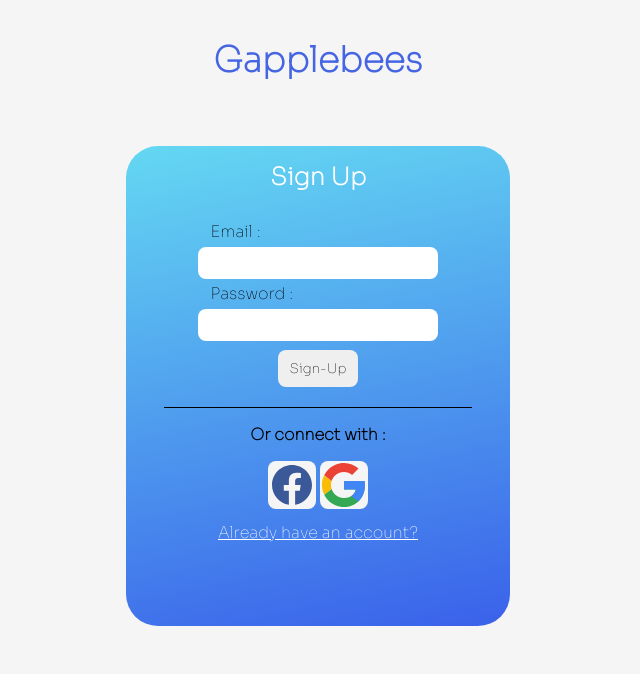
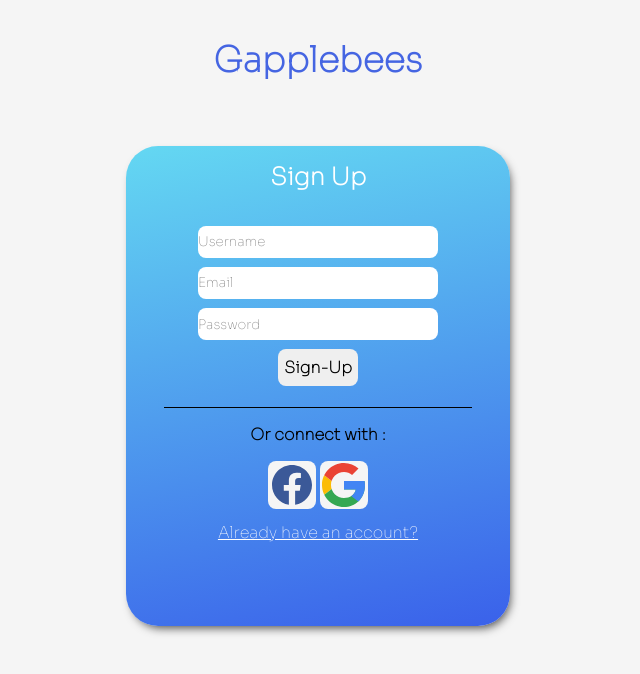
Before and after one commit to kjebali23/Gapplebees, a React (Create React App) app: page /sign-up in a window 1280 px wide. Shown: the top 674 px of the page, without its empty margins (322-962 px from the left). Built offline with nearby package versions, Linux system fonts and the light colour scheme.

Commit message:
Wired the sign up page with the Graphql endpoint

```diff
--- a/package.json
+++ b/package.json
@@ -16,7 +16,6 @@
     "@testing-library/jest-dom": "^5.16.1",
     "@testing-library/react": "^12.1.2",
     "@testing-library/user-event": "^13.5.0",
-    "firebase": "^9.6.7",
     "graphql": "^16.3.0",
     "react": "^17.0.2",
     "react-dom": "^17.0.2",
--- /dev/null
+++ b/src/Hooks/useFormData.js
@@ -0,0 +1,29 @@
+import {gql , useMutation} from '@apollo/client'
+
+
+const signUp = gql`
+    mutation signUp($UserName : String , $Email: String , $Password : String) {
+  createNewUser(UserName : $UserName , Email: $Email , Password: $Password ) {
+    Email
+    Password
+    UserName
+  }
+}
+`
+
+
+export const useFormData = (UserName , Email , Password)=>{
+    const {error , loading , data} = useMutation(signUp, {
+        variables:{
+            UserName,
+            Email,
+            Password
+        }
+    });
+    return{
+        data,
+        error,
+        loading,
+
+    };
+}
--- a/src/Pages/AuthPages/Auth.css
+++ b/src/Pages/AuthPages/Auth.css
@@ -24,6 +24,8 @@
     padding-top: 1rem;
     border-radius: 2rem;
     margin-top: 4rem;
+    box-shadow: 3px 5px 10px -3px rgba(0,0,0,0.69);
+
 }
 
 .auth-form{
@@ -69,6 +71,14 @@
     border: none;
     border-radius: 0.5rem;
     margin-top: 0.3rem;
+    font-weight: bold;
+    font-size: medium;
+}
+
+.auth-form-btn:hover{
+    background: linear-gradient(348deg, rgba(58,97,234,1) 0%, rgba(100,216,242,1) 100%);
+    color: white;
+    border: 1px solid white;
 }
 
 .alternative-method{
@@ -107,6 +117,10 @@
     border-radius: 0.5rem;
 }
 
+.connection-prov-logo:hover{
+    background: linear-gradient(348deg, rgba(58,97,234,1) 0%, rgba(100,216,242,1) 100%);
+}
+
 .redirect-link{
     margin-top: 1.7rem;
     color: white;
--- /dev/null
+++ b/src/Pages/AuthPages/FormInput.js
@@ -0,0 +1,17 @@
+import React from 'react'
+
+const FormInput = (props) => {
+
+    const {label , onChange , id , ...inputProps } = props;
+
+  return (
+    <div className='form-section-container'>
+                {/* <label> {props.label} :</label> */}
+                <input {...inputProps} onChange={onChange}
+                // required
+                />
+    </div>
+  )
+}
+
+export default FormInput
--- a/src/Pages/AuthPages/Login.js
+++ b/src/Pages/AuthPages/Login.js
@@ -1,7 +1,8 @@
-import React from 'react'
+import React , {useRef} from 'react'
 import Facebook from '../../assets/Facebook.svg'
 import google from '../../assets/google.svg'
 import './Auth.css'
+import FormInput from './FormInput'
 
 const Login = () => {
   return (
@@ -10,14 +11,11 @@ const Login = () => {
         <div className='login-container'>
             <h2 className='form-title' >Login</h2>
             <form className='auth-form'>
-                <div className='form-section-container' >
-                <label>Email :</label>
-                <input type='email' required/>
-                </div>
-                <div className='form-section-container'>
-                <label>Password :</label>
-                <input type='password' required/>
-                </div>
+
+                <FormInput label={'User name'} type={'text'} />
+                <FormInput label={'Email'} type={'email'}/>
+                <FormInput label={'Password'} type={'password'} />
+
                 <button className='auth-form-btn' >Log-in</button>
             <div className='alternative-method' >
                 <h4>Or connect with :</h4>
--- a/src/Pages/AuthPages/SignUp.js
+++ b/src/Pages/AuthPages/SignUp.js
@@ -1,23 +1,102 @@
-import React from 'react'
+import React, { useState } from 'react'
 import Facebook from '../../assets/Facebook.svg'
 import google from '../../assets/google.svg'
 import './Auth.css'
+import FormInput from './FormInput'
+import {gql , useMutation, graphQlErrors} from '@apollo/client'
+// import { useFormData } from '../../Hooks/useFormData'
+
+
+const signUp = gql`
+    mutation signUp($UserName : String , $Email: String , $Password : String) {
+  createNewUser(UserName : $UserName , Email: $Email , Password: $Password ) {
+    Email
+    Password
+    UserName
+  }
+}
+`
+
+
+
+
 
 const SignUp = () => {
+
+    let [errors , setErrors] = useState({})
+    const [values , setValues] = useState({
+        username:"",
+        email:"",
+        password:"",
+    });
+
+    const inputs = [
+        {
+            id: 1,
+            name:"username",
+            type:"text",
+            placeholder:"Username",
+            label:"Username"
+        },
+        {
+            id: 2,
+            name:"email",
+            type:"email",
+            placeholder:"Email",
+            label:"Email"
+        },
+        {
+            id: 3,
+            name:"password",
+            type:"password",
+            placeholder:"Password",
+            label:"Password"
+        }
+    ]
+
+
+
+
+    const onChange=(e)=>{
+        setValues({...values , [e.target.name]: e.target.value})
+    }
+
+    const [createUser] = useMutation(signUp ,{
+        update(proxy , result){
+            console.log(result)
+        },
+        onError(err){
+            console.log(err)
+        }
+    });
+
+    console.log(values)
+
   return (
     <div className='login-page'>
+
         <h1 className='page-title' >Gapplebees</h1>
         <div className='login-container'>
             <h2 className="form-title">Sign Up</h2>
-            <form className='auth-form'>
-                <div className='form-section-container'>
-                <label>Email :</label>
-                <input type='email' required/>
-                </div>
-                <div className='form-section-container'>
-                <label>Password :</label>
-                <input type='password' required/>
-                </div>
+
+            <form onSubmit={ e => {
+
+                e.preventDefault();
+                createUser( {variables: {UserName: values.username , Email: values.email , Password: values.password}} )
+                // console.log(error)
+            }}
+            className='auth-form'>
+            {inputs.map((input) => (
+          <FormInput
+            key={input.id}
+            {...input}
+            value={values[input.name]}
+            onChange={onChange}
+          />
+        ))}
+
+
+
                 <button className='auth-form-btn' >Sign-Up</button>
             <div className='alternative-method'>
                 <h4>Or connect with :</h4>
```
Also changed, not shown: 1 other file (tests, documents, lock files or other folders).
